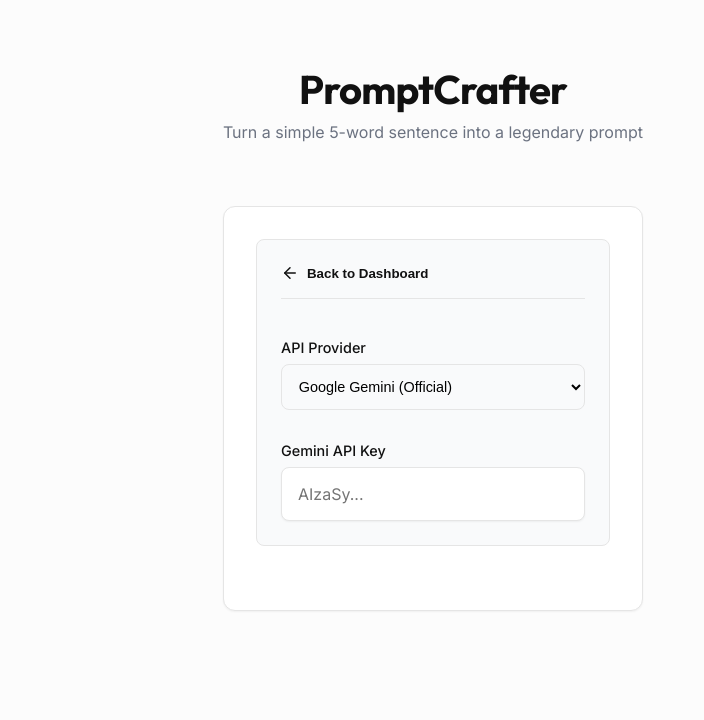
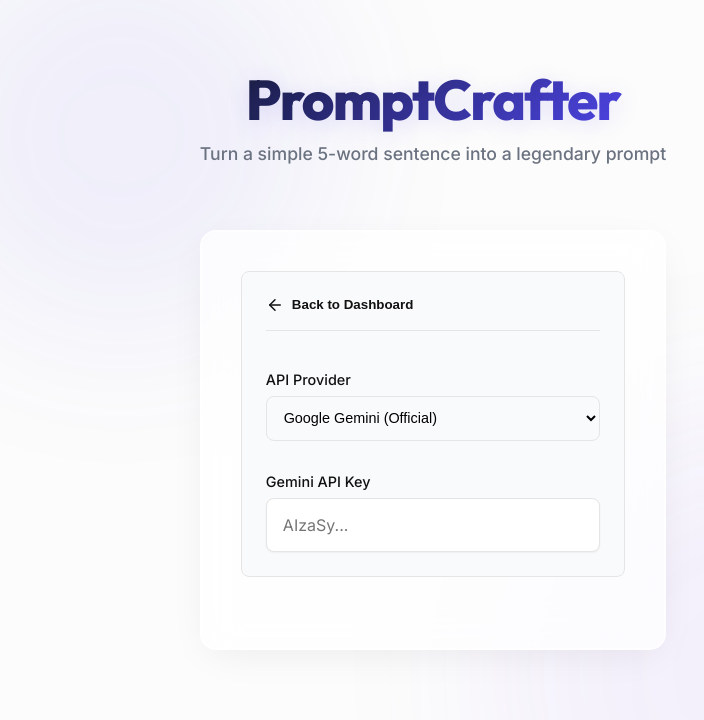
Before and after one commit to njrankitsam11-gif/promptcrafter, a React (Vite) app: page / in a window 1280 px wide. Shown: the top 720 px of the page, without its empty margins (207-911 px from the left). Built offline with nearby package versions, Linux system fonts and the light colour scheme.

Commit message:
Add premium UI: ambient orbs, glassmorphism, animated gradients

```diff
--- a/src/App.css
+++ b/src/App.css
@@ -51,25 +51,72 @@
 }
 
 .title {
-  font-size: 2.5rem;
-  font-weight: 700;
+  font-size: 3.5rem;
+  font-weight: 800;
   margin: 0;
-  color: var(--text-main);
-  letter-spacing: -0.02em;
+  letter-spacing: -0.03em;
+  background: linear-gradient(135deg, #111827 0%, #4F46E5 50%, #111827 100%);
+  background-size: 200% auto;
+  color: transparent;
+  -webkit-background-clip: text;
+  background-clip: text;
+  animation: gradientFlow 6s ease infinite;
+  text-shadow: 0 4px 24px rgba(79, 70, 229, 0.15);
+}
+
+@keyframes gradientFlow {
+  0% { background-position: 0% 50%; }
+  50% { background-position: 100% 50%; }
+  100% { background-position: 0% 50%; }
 }
 
 .subtitle {
   color: var(--text-muted);
-  font-size: 1rem;
+  font-size: 1.1rem;
   margin-top: 0.5rem;
+  font-weight: 500;
+}
+
+.ambient-orb {
+  position: fixed;
+  border-radius: 50%;
+  filter: blur(80px);
+  z-index: -1;
+  opacity: 0.5;
+  pointer-events: none;
+}
+
+.orb-1 {
+  top: -10%;
+  left: 10%;
+  width: 400px;
+  height: 400px;
+  background: rgba(79, 70, 229, 0.15);
+  animation: float 15s ease-in-out infinite alternate;
+}
+
+.orb-2 {
+  bottom: -10%;
+  right: 5%;
+  width: 500px;
+  height: 500px;
+  background: rgba(139, 92, 246, 0.15);
+  animation: float 20s ease-in-out infinite alternate-reverse;
+}
+
+@keyframes float {
+  0% { transform: translateY(0) scale(1); }
+  100% { transform: translateY(50px) scale(1.1); }
 }
 
 .glass-panel {
-  background: var(--panel-bg);
-  border: 1px solid var(--panel-border);
-  border-radius: 12px;
-  padding: 2rem;
-  box-shadow: var(--shadow-sm);
+  background: rgba(255, 255, 255, 0.7);
+  backdrop-filter: blur(20px);
+  -webkit-backdrop-filter: blur(20px);
+  border: 1px solid rgba(255, 255, 255, 0.5);
+  border-radius: 16px;
+  padding: 2.5rem;
+  box-shadow: 0 10px 40px -10px rgba(0, 0, 0, 0.08), 0 0 0 1px rgba(255, 255, 255, 0.5) inset;
 }
 
 .panel-header {
@@ -200,9 +247,10 @@ input[type="text"]:focus, input[type="password"]:focus {
 
 /* Buttons */
 .generate-btn {
-  background: var(--primary);
+  background: linear-gradient(180deg, #1f2937 0%, #111827 100%);
   color: white;
-  border: none;
+  border: 1px solid rgba(255, 255, 255, 0.1);
+  box-shadow: 0 1px 2px rgba(0, 0, 0, 0.2), 0 1px 0 rgba(255, 255, 255, 0.1) inset;
   padding: 1rem 1.5rem;
   border-radius: 8px;
   font-size: 1rem;
@@ -212,12 +260,28 @@ input[type="text"]:focus, input[type="password"]:focus {
   justify-content: center;
   align-items: center;
   gap: 0.5rem;
-  transition: all 0.2s;
+  transition: all 0.3s cubic-bezier(0.4, 0, 0.2, 1);
+  position: relative;
+  overflow: hidden;
+}
+
+.generate-btn::before {
+  content: '';
+  position: absolute;
+  top: 0; left: -100%; width: 50%; height: 100%;
+  background: linear-gradient(90deg, transparent, rgba(255, 255, 255, 0.1), transparent);
+  transform: skewX(-20deg);
+  transition: all 0.5s;
 }
 
 .generate-btn:hover:not(:disabled) {
-  background: var(--primary-hover);
-  transform: translateY(-1px);
+  transform: translateY(-2px);
+  box-shadow: 0 4px 12px rgba(17, 24, 39, 0.3), 0 0 0 1px rgba(255, 255, 255, 0.1) inset, 0 0 20px rgba(79, 70, 229, 0.4);
+  border-color: rgba(255, 255, 255, 0.2);
+}
+
+.generate-btn:hover:not(:disabled)::before {
+  left: 200%;
 }
 
 .generate-btn:active:not(:disabled) {
@@ -225,8 +289,9 @@ input[type="text"]:focus, input[type="password"]:focus {
 }
 
 .generate-btn:disabled {
-  opacity: 0.5;
+  opacity: 0.6;
   cursor: not-allowed;
+  background: #374151;
 }
 
 .surprise-btn {
--- a/src/App.tsx
+++ b/src/App.tsx
@@ -647,6 +647,9 @@ Do not include any pleasantries or conversational filler. Output ONLY the genera
 
   return (
     <div className="app-container">
+      <div className="ambient-orb orb-1"></div>
+      <div className="ambient-orb orb-2"></div>
+
       <header className="header">
         <h1
           className="title"
```
